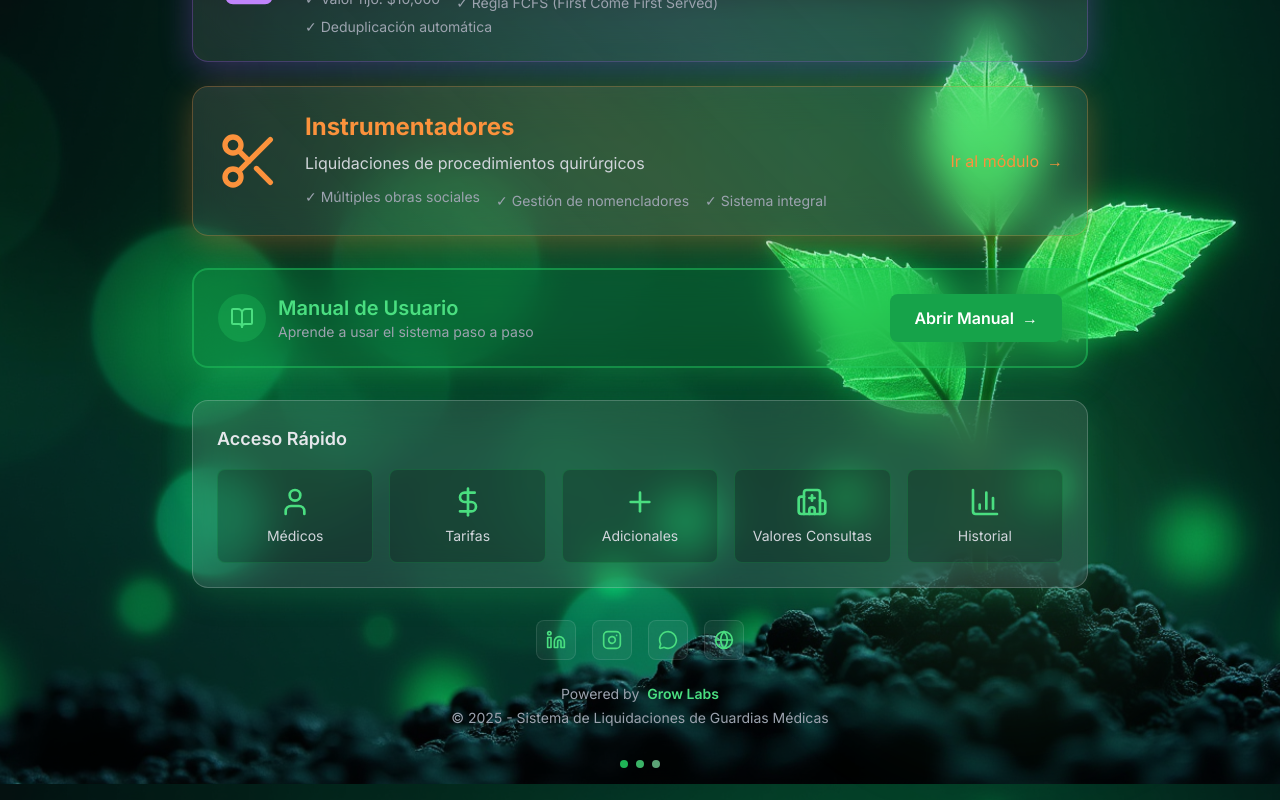
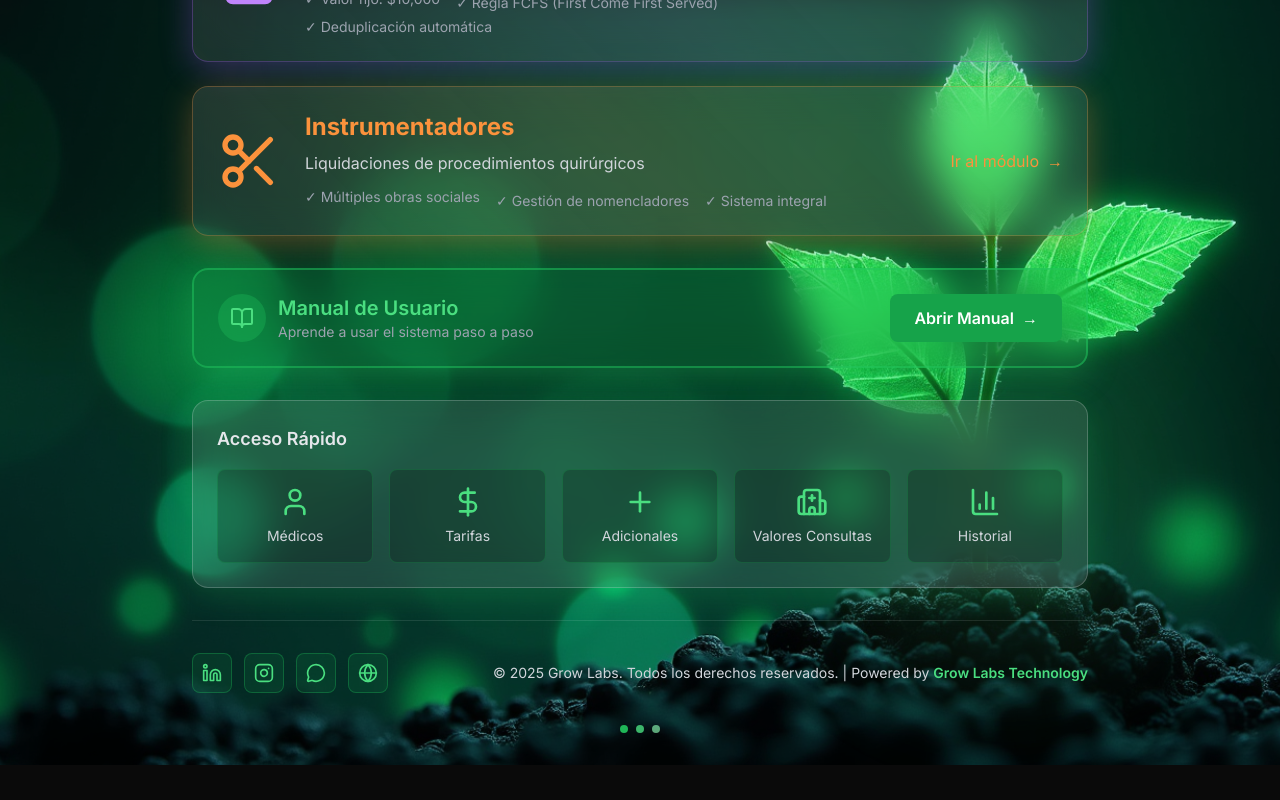
Before and after one commit to lucasmmg12/Guardias, a Next.js app: page / in a window 1280 px wide. Shown: the part 816-1616 px from the top of the page. After the commit the page ends 1581 px from the top, so only its background shows below. Built offline with nearby package versions, Linux system fonts and the light colour scheme.

Commit message:
arreglod e footer

```diff
--- a/app/page.tsx
+++ b/app/page.tsx
@@ -321,14 +321,15 @@ export default function HomePage() {
                 </div>
 
                 {/* Footer */}
-                <div className="text-center text-gray-400 text-sm mt-12">
+                <div className="mt-16 pt-8 border-t border-white/10">
+                    <div className="flex flex-col md:flex-row items-center justify-between gap-6">
                         {/* Redes Sociales */}
-                    <div className="flex items-center justify-center gap-4 mb-6">
+                        <div className="flex items-center gap-3">
                             <a
                                 href="https://www.linkedin.com/in/lucas-marinero-182521308/"
                                 target="_blank"
                                 rel="noopener noreferrer"
-                            className="w-10 h-10 rounded-lg bg-white/5 border border-white/10 flex items-center justify-center hover:bg-green-500/20 hover:border-green-500/50 transition-all duration-300 hover:scale-110"
+                                className="w-10 h-10 rounded-lg bg-green-500/10 border border-green-500/30 flex items-center justify-center hover:bg-green-500/20 hover:border-green-500/50 transition-all duration-300 hover:scale-110"
                                 aria-label="LinkedIn"
                             >
                                 <Linkedin className="h-5 w-5 text-green-400" />
@@ -337,7 +338,7 @@ export default function HomePage() {
                                 href="https://www.instagram.com/growsanjuan/"
                                 target="_blank"
                                 rel="noopener noreferrer"
-                            className="w-10 h-10 rounded-lg bg-white/5 border border-white/10 flex items-center justify-center hover:bg-green-500/20 hover:border-green-500/50 transition-all duration-300 hover:scale-110"
+                                className="w-10 h-10 rounded-lg bg-green-500/10 border border-green-500/30 flex items-center justify-center hover:bg-green-500/20 hover:border-green-500/50 transition-all duration-300 hover:scale-110"
                                 aria-label="Instagram"
                             >
                                 <Instagram className="h-5 w-5 text-green-400" />
@@ -346,7 +347,7 @@ export default function HomePage() {
                                 href="https://api.whatsapp.com/send/?phone=5492643229503&text&type=phone_number&app_absent=0"
                                 target="_blank"
                                 rel="noopener noreferrer"
-                            className="w-10 h-10 rounded-lg bg-white/5 border border-white/10 flex items-center justify-center hover:bg-green-500/20 hover:border-green-500/50 transition-all duration-300 hover:scale-110"
+                                className="w-10 h-10 rounded-lg bg-green-500/10 border border-green-500/30 flex items-center justify-center hover:bg-green-500/20 hover:border-green-500/50 transition-all duration-300 hover:scale-110"
                                 aria-label="WhatsApp"
                             >
                                 <MessageCircle className="h-5 w-5 text-green-400" />
@@ -355,18 +356,21 @@ export default function HomePage() {
                                 href="https://www.growsanjuan.com"
                                 target="_blank"
                                 rel="noopener noreferrer"
-                            className="w-10 h-10 rounded-lg bg-white/5 border border-white/10 flex items-center justify-center hover:bg-green-500/20 hover:border-green-500/50 transition-all duration-300 hover:scale-110"
+                                className="w-10 h-10 rounded-lg bg-green-500/10 border border-green-500/30 flex items-center justify-center hover:bg-green-500/20 hover:border-green-500/50 transition-all duration-300 hover:scale-110"
                                 aria-label="Sitio Web"
                             >
                                 <Globe className="h-5 w-5 text-green-400" />
                             </a>
                         </div>
 
-                    <p className="flex items-center justify-center gap-2">
-                        Powered by{' '}
-                        <span className="text-green-400 font-semibold">Grow Labs</span>
+                        {/* Texto del Footer */}
+                        <div className="text-center md:text-right text-gray-300 text-sm">
+                            <p>
+                                © 2025 Grow Labs. Todos los derechos reservados. | Powered by{' '}
+                                <span className="text-green-400 font-semibold">Grow Labs Technology</span>
                             </p>
-                    <p className="mt-1">© 2025 - Sistema de Liquidaciones de Guardias Médicas</p>
+                        </div>
+                    </div>
                 </div>
 
                 {/* Decoración inferior */}
```
Lines whose indentation alone changed are shown as unchanged.
